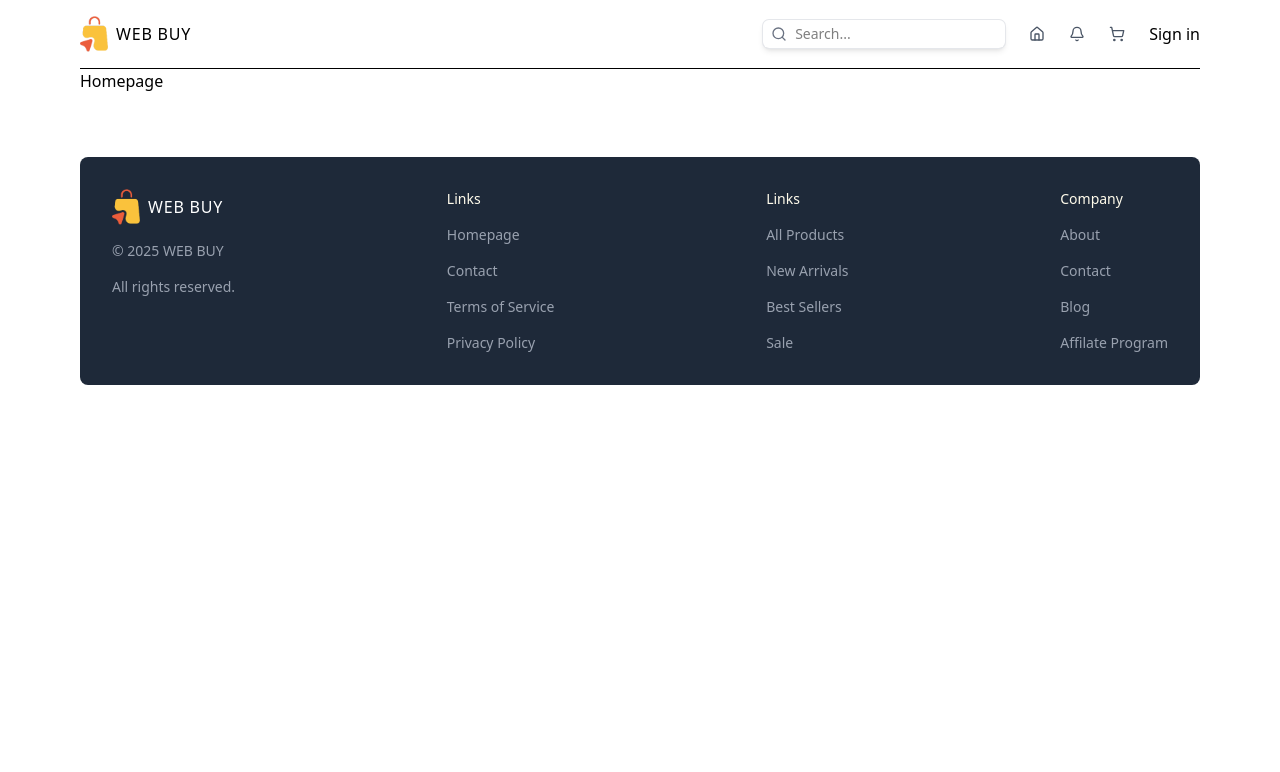
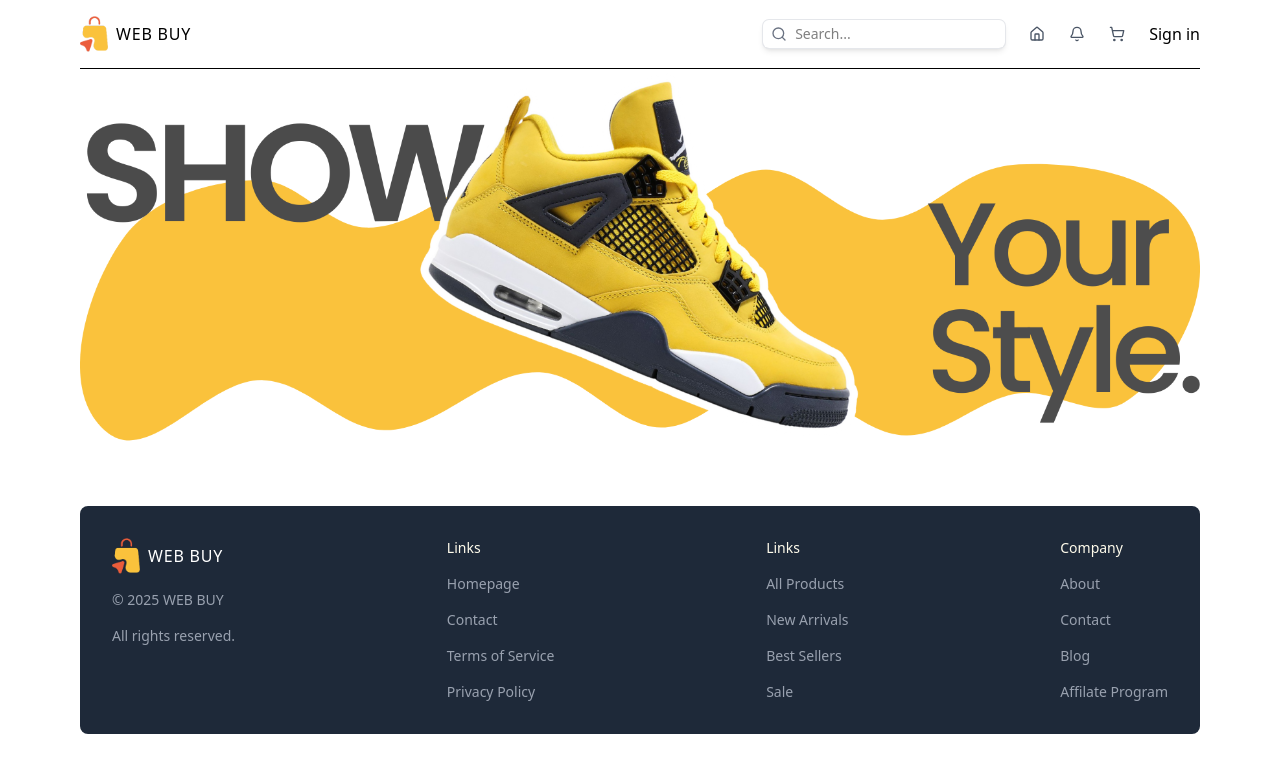
Before and after one commit to adnan2212/E-commerce, a Next.js app in the folder client/: page / in a window 1280 px wide. Shown: the top 772 px of the page. Built offline with nearby package versions, Linux system fonts and the light colour scheme.

Commit message:
feat: add hero section

```diff
--- a/client/src/app/page.tsx
+++ b/client/src/app/page.tsx
@@ -1,6 +1,12 @@
+import Image from "next/image"
+
 const Homepage = () => {
   return (
-    <div className=''>Homepage</div>
+    <div className="">
+      <div className="relative aspect-[3/1] mb-12">
+        <Image src="/featured.png" alt="Featured Product" fill />
+      </div>
+    </div>
   )
 }
 
```
